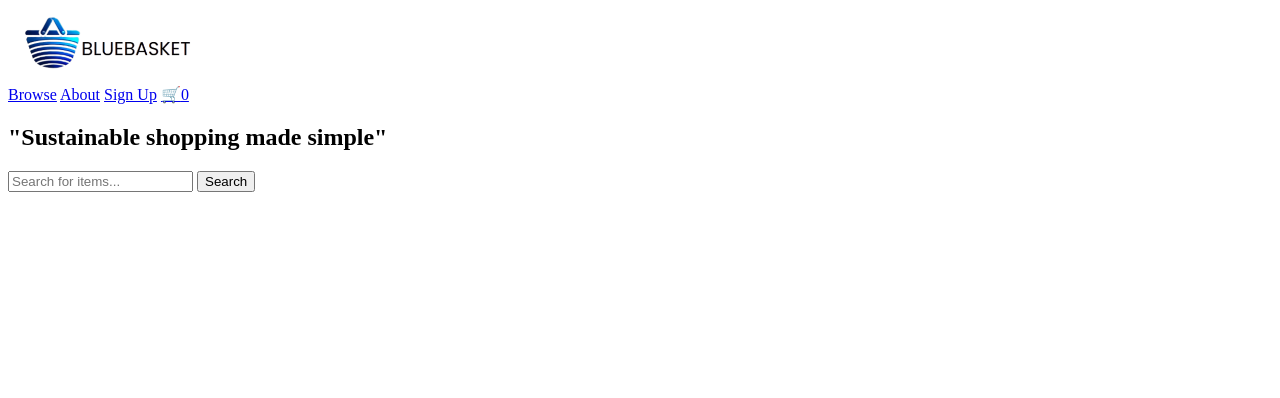
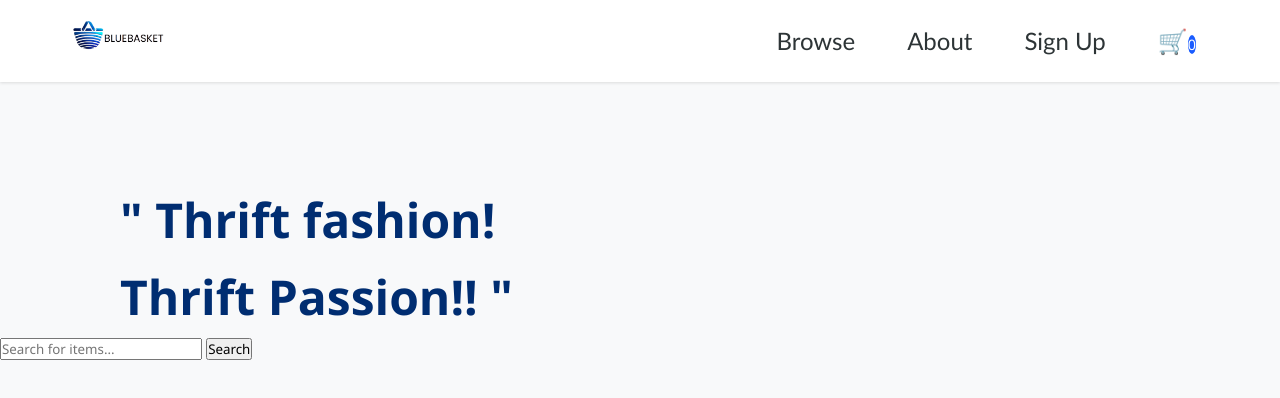
Before and after one commit to AKHIL-20243566/BlueBasket, a plain HTML site: page html/index.html in a window 1280 px wide. Drawn offline with Linux system fonts and the light colour scheme.

Commit message:
Core Css (used anirudh's css features to imporve the navigation bar of the website)

```diff
--- a/html/css/style.css
+++ b/html/css/style.css
@@ -0,0 +1,178 @@
+/* basic styles */
+:root {
+    --primary-blue: #1A5CFF;
+    --eco-green: #00C897;
+    --accent-orange: #FFA34D;
+    --dark-1: #2D3436;
+    --light-1: #F8F9FA;
+    --shadow-sm: 0 1px 3px rgba(0,0,0,0.12);
+}
+/* alligning the navigation bar */
+*{
+    margin: 0;
+    padding: 0;
+    box-sizing: border-box;
+    font-family: 'Segoe UI',system-ui;
+}
+body{
+    background:var(--light-1);
+    color:var(--dark-1);
+    line-height:1.6;
+}
+/* Components that makes the nav bar pop out*/
+.navbar{
+    display: flex;
+    justify-content: space-between;
+    align-items: center;
+    padding: 1rem 5%;
+    background: white;
+    box-shadow: var(--shadow-sm);
+    position: sticky;
+    top: 0;
+    z-index: index 1000;
+}
+.brand{
+    display:flex;
+    align-items:center;
+    gap:0.5rem;
+    text-decoration:none;
+}
+.logo{
+    height: 40px;
+    width:auto;
+}
+.nav-links{
+    display:flex;
+    gap:2rem;
+    align-items:center;
+}
+.nav-links a{
+    text-decoration:none;
+    color:var(--dark-1);
+    font-weight:500;
+    transition:color 0.3s ease;
+}
+.cart-count{
+    background:var(--primary-blue);
+    color:white;
+    padding:0.2rem 0.5 rem;
+    border-radius:50%;
+    font-size:0.9rem;
+}
+/* Product grid */
+.product-grid{
+    display:grid;
+    grid-template-columns: repeat(auto-fill,minimax(280px,1fr));
+    gap:2rem;
+    padding:2rem 0;
+}
+.product-card {
+    background: white;
+    border-radius: 10px;
+    overflow: hidden;
+    box-shadow: var(--shadow-sm);
+    transition: transform 0.3s ease;
+}
+
+.product-card:hover {
+    transform: translateY(-5px);
+}
+
+.product-image {
+    width: 100%;
+    height: 200px;
+    object-fit: cover;
+    border-bottom: 2px solid var(--light-1);
+}
+
+.product-info {
+    padding: 1.2rem;
+}
+
+.product-price {
+    color: var(--eco-green);
+    font-weight: 700;
+    margin: 0.5rem 0;
+}
+
+.add-to-cart {
+    background: var(--primary-blue);
+    color: white;
+    border: none;
+    padding: 0.8rem 1.5rem;
+    border-radius: 25px;
+    cursor: pointer;
+    width: 100%;
+    transition: opacity 0.3s ease;
+}
+
+.add-to-cart:disabled {
+    background: #ccc;
+    cursor: not-allowed;
+}
+
+nav{
+    flex: 1;
+    text-align: right;
+}
+nav ul {
+    display: inline-block;
+    list-style-type: none;
+}
+nav ul li{
+    display: inline-block;
+    margin-right:20px;
+}
+/* changing font and clor of navigation bar */
+a{
+    text-decoration:none;
+    font-family:'Gill Sans', 'Gill Sans MT', Calibri, 'Trebuchet MS', sans-serif;
+    color:rgb(0, 35, 118);
+    padding-right: 20px;
+    font-size:x-large;
+}
+/* hover lines under navigation bar icons */
+a {
+    text-decoration: none;
+    color: black;
+    position: relative;
+  }
+  a::after {
+    content: '';
+    position: absolute;
+    bottom: 0;
+    left: 0;
+    width: 0;
+    height: 2px;
+    background-color: black;
+    transition: width 0.3s ease;
+  }
+  a:hover::after {
+    width: 70%;
+  }
+  .contain{
+    max-width:1300px;
+    margin:auto;
+    margin-left:100px;
+    margin-right:8px;
+
+}
+.row{
+    display: flex;
+    align-items:normal;
+    flex-wrap: wrap;
+
+}
+.col1{
+    flex-basis:50%;
+    min-width: 300px;
+    padding-left: 120px;
+    padding-top: 100px;
+    font-family:'Trebuchet MS', 'Lucida Sans Unicode', 'Lucida Grande', 'Lucida Sans', Arial, sans-serif;
+    font: lighter;
+    font-size:xx-large;
+    color:rgb(0, 45, 113);
+    text-decoration: none;
+
+
+}
--- a/html/index.html
+++ b/html/index.html
@@ -32,7 +32,11 @@
     <main class="container">
         <!--Page specific content-->
         <section class="hero">
-            <h1>"Sustainable shopping made simple"</h1>
+            <div class="row">
+                <div class="col1">
+                    <h1>" Thrift fashion!<br>Thrift Passion!! "</h1>
+                </div>
+            </div>
             <div class="search-bar">
                 <input type="text" placeholder="Search for items...">
                 <button class="search-btn">Search</button>
```
Also changed, not shown: 2 other files.
